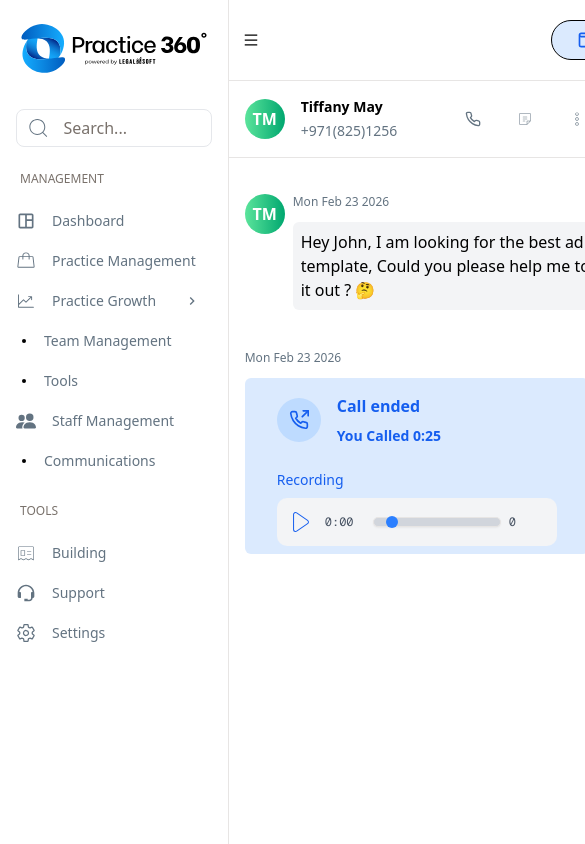
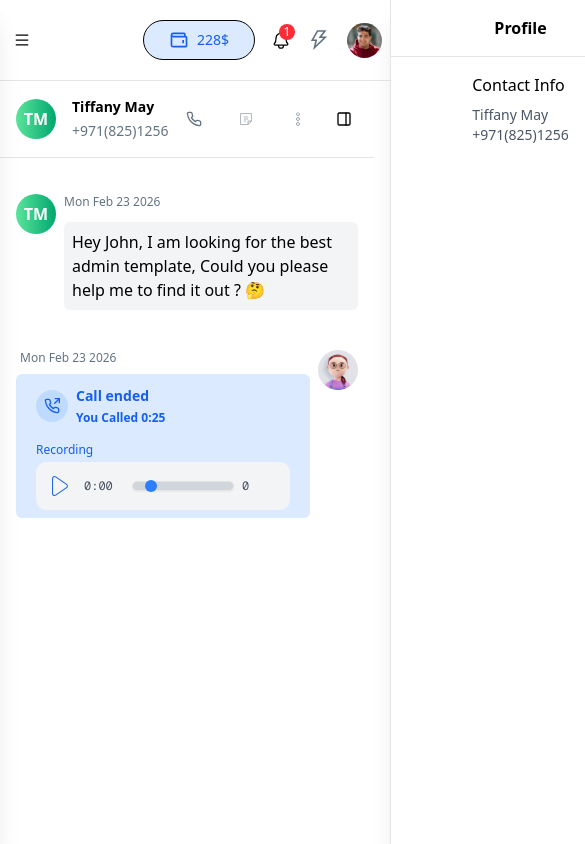
Before and after one commit to amirhosein7590/lead_assist_task, a Next.js app: page / in a window 390 px wide. Shown: the top 844 px of the page, 585 px wide, since content can reach past the window. Built offline with nearby package versions, Linux system fonts and the light colour scheme.

Commit message:
fix sidebar bug in phone screen sizes

```diff
--- a/src/app/layout.js
+++ b/src/app/layout.js
@@ -22,22 +22,23 @@ const geistMono = Geist_Mono({
 export const metadata = {
   title: "Create Next App",
   description: "Generated by create next app",
-  viewport: "width=device-width,initial-scale=1",
+};
+export const viewport = {
+  width: "device-width",
+  initialScale: 1,
 };
 
 export default function RootLayout({ children }) {
   return (
     <html lang="en">
       <body
-        className={`${geistSans.variable} ${geistMono.variable} antialiased`}
+        className={`${geistSans.variable} ${geistMono.variable} antialiased overflow-x-hidden`}
       >
         <TooltipProvider>
           <MainSidebarProvider>
-            <div className="flex min-h-screen">
-              {" "}
-              {/* این div رو اضافه کن */}
-              <AppSidebar /> {/* اینجا AppSidebar استفاده کن */}
-              <div className="flex-1 flex flex-col">
+            <div className="flex min-h-screen overflow-x-hidden">
+              <AppSidebar />
+              <div className="flex-1 flex flex-col overflow-x-hidden">
                 <Navbar />
                 <main className="flex-1 p-4 pt-0 pl-0">{children}</main>
               </div>
--- a/src/components/modules/audioPlayer.jsx
+++ b/src/components/modules/audioPlayer.jsx
@@ -65,7 +65,7 @@ const AudioPlayer = ({ src, className }) => {
 
   return (
     <div
-      className={`flex items-center gap-2 p-2 bg-gray-100 rounded-lg min-w-[280px] ${className}`}
+      className={`flex items-center gap-2 p-2 bg-gray-100 rounded-lg max-w-full ${className}`}
     >
       <Button
         variant="icon"
--- a/src/components/modules/call.jsx
+++ b/src/components/modules/call.jsx
@@ -5,34 +5,38 @@ import AudioPlayer from "./audioPlayer";
 
 function Call({ avatarSrc, date, timeLeft, audioSrc, text }) {
   return (
-    <div className="flex gap-x-2 flex-row-reverse mt-10 lg:mt-0">
+    <div className="flex gap-x-2 flex-row-reverse mt-10 lg:mt-0 w-full max-w-full lg:w-100">
       <UserAvatar avatarSrc={avatarSrc} />
-      <div className="message-info gap-y-3 flex flex-col">
-        <span className="date text-xs text-(--base-gray)">
+      <div className="message-info gap-y-2 lg:gap-y-3 flex flex-col flex-1 min-w-0">
+        <span className="date text-xs text-(--base-gray) px-1">
           {date.toDateString()}
         </span>
-        <div className="call-info w-full lg:w-100 flex flex-col gap-y-4 px-4 py-2 bg-blue-100 rounded-sm">
-          <div className="call-status gap-x-4 py-2 px-4 w-full flex items-center">
-            <span className="icon-wrapper rounded-full p-3 bg-blue-200 flex items-center justify-center">
+        <div className="call-info w-full max-w-full flex flex-col gap-y-3 lg:gap-y-4 px-3 lg:px-4 py-2 bg-blue-100 rounded-sm">
+          <div className="call-status gap-x-2 lg:gap-x-4 py-1 lg:py-2 px-2 lg:px-4 w-full flex items-center">
+            {" "}
+            <span className="icon-wrapper rounded-full p-2 lg:p-3 bg-blue-200 flex items-center justify-center flex-shrink-0">
               <FiPhoneOutgoing
-                className="w-5 h-5 lg:!w-7 lg:!h-7"
+                className="w-4 h-4 lg:!w-6 lg:!h-6"
                 color="var(--light-blue)"
               />
             </span>
-            <div className="flex flex-col gap-y-2">
-              <span className="font-semibold text-(--light-blue)">
+            <div className="flex flex-col gap-y-1 lg:gap-y-2 flex-1 min-w-0">
+              <span className="font-semibold text-(--light-blue) text-sm lg:text-base truncate">
                 Call ended
               </span>
-              <span className="text-sm font-semibold text-(--light-blue)">
+              <span className="text-xs lg:text-sm font-semibold text-(--light-blue) truncate">
                 You Called {timeLeft}
               </span>
             </div>
           </div>
-          <div className="audio-wrapper px-4 flex flex-col">
-            <span className="audio-status text-sm text-(--light-blue)">
+          <div className="audio-wrapper px-2 lg:px-4 flex flex-col w-full">
+            <span className="audio-status text-xs lg:text-sm text-(--light-blue)">
               Recording
             </span>
-            <AudioPlayer className="mt-2" src="/music/sample-audio.mp3" />
+            <AudioPlayer
+              className="mt-1 lg:mt-2 w-full"
+              src="/music/sample-audio.mp3"
+            />
           </div>
         </div>
       </div>
--- a/src/components/modules/sidebar/mainSidebar.jsx
+++ b/src/components/modules/sidebar/mainSidebar.jsx
@@ -2,7 +2,6 @@
 
 import React, { useState, useEffect, createContext, useContext } from "react";
 import { cn } from "@/lib/utils";
-import { useIsMobile } from "@/hooks/use-mobile";
 import { Button } from "../button";
 import { AiOutlineMenu } from "react-icons/ai";
 import Image from "next/image";
@@ -24,22 +23,11 @@ export function useMainSidebar() {
 }
 
 // Provider
-export function MainSidebarProvider({ children, defaultOpen = true }) {
-  const isMobile = useIsMobile();
+export function MainSidebarProvider({ children }) {
   const [isOpen, setIsOpen] = useState(false);
-
-  useEffect(() => {
-    if (isMobile) {
-      setIsOpen(false);
-    } else {
-      setIsOpen(true);
-    }
-  }, [isMobile]);
-
   const toggleSidebar = () => setIsOpen((prev) => !prev);
-
   return (
-    <MainSidebarContext.Provider value={{ isOpen, toggleSidebar, isMobile }}>
+    <MainSidebarContext.Provider value={{ isOpen, toggleSidebar }}>
       {children}
     </MainSidebarContext.Provider>
   );
@@ -63,27 +51,25 @@ export function MainSidebarTrigger({ className, children, ...props }) {
 
 // Main Sidebar Component
 export function AppSidebar() {
-  const { isOpen, toggleSidebar, isMobile } = useMainSidebar();
+const { isOpen, toggleSidebar } = useMainSidebar();
 
 return (
 <>
 <aside
 className={cn(
-          "h-screen bg-background transition-all duration-300 border-r",
-          isMobile
-            ? "fixed inset-y-0 left-0 z-40 w-64 shadow-xl"
-            : "relative w-64",
-          isMobile && !isOpen && "-translate-x-full",
+"h-screen bg-background border-r transition-transform duration-300",
+// موبایل: fixed و slide-in/out
+"fixed inset-y-0 left-0 z-40 w-64 shadow-xl transform",
+isOpen ? "translate-x-0" : "-translate-x-full",
+// دسکتاپ: relative، همیشه visible
+"lg:relative lg:translate-x-0 lg:shadow-none"
 )}
 >
 <div className="flex flex-col h-full overflow-auto">
 <div className="flex items-center flex-col gap-y-7 px-4 mb-4 pt-4">
 <Image width={218} height={72} alt="logo" src="/icons/logo.svg" />
 <div className="search-input flex px-2 justify-between items-center border border-gray-200 rounded-md focus-within:border-ring focus-within:ring-ring/50 focus-within:ring-[3px] transition-[color,box-shadow]">
-              <CiSearch
-                className="!w-[32px] !h-[24px]"
-                color="var(--base-gray)"
-              />
+<CiSearch className="!w-[32px] !h-[24px]" color="var(--base-gray)" />
 <Input
 className="border-0 shadow-none !py-0 focus-visible:ring-0 focus-visible:outline-none"
 placeholder="Search..."
@@ -117,10 +103,10 @@ export function AppSidebar() {
 </div>
 </aside>
 
-      {/* اویرلی برای موبایل */}
-      {isMobile && isOpen && (
+{/* overlay فقط برای موبایل */}
+{isOpen && (
 <div
-          className="fixed inset-0 bg-black/20 z-30"
+className="fixed inset-0 bg-black/20 z-30 lg:hidden"
 onClick={toggleSidebar}
 />
 )}
--- a/src/components/modules/sidebar/sidebarContact.jsx
+++ b/src/components/modules/sidebar/sidebarContact.jsx
@@ -1,14 +1,9 @@
-// components/modules/sidebar/simpleContactSidebar.jsx
 "use client";
-
-import React, { useState, useEffect, createContext, useContext } from "react";
+import React, { useState, createContext, useContext, useCallback } from "react";
 import { cn } from "@/lib/utils";
-import { useIsMobile } from "@/hooks/use-mobile";
 import { Button } from "../button";
 import { LuPanelRight } from "react-icons/lu";
-
 const ContactSidebarContext = createContext(null);
-
 export function useContactSidebar() {
   const context = useContext(ContactSidebarContext);
   if (!context) {
@@ -18,31 +13,24 @@ export function useContactSidebar() {
   }
   return context;
 }
-
 export function ContactSidebarProvider({ children, defaultOpen = true }) {
-  const isMobile = useIsMobile();
-  const [isOpen, setIsOpen] = useState(false);
-
-  useEffect(() => {
-    if (isMobile) {
-      setIsOpen(false);
+  const isMobile = useCallback(() => {
+    if (window.innerWidth <= 990) {
+      return true;
     } else {
-      setIsOpen(true);
+      return false;
     }
-  }, [isMobile]);
-
+  }, []);
+  const [isOpen, setIsOpen] = useState(isMobile ? false : defaultOpen);
   const toggleSidebar = () => setIsOpen((prev) => !prev);
-
   return (
-    <ContactSidebarContext.Provider value={{ isOpen, toggleSidebar, isMobile }}>
+    <ContactSidebarContext.Provider value={{ isOpen, toggleSidebar }}>
       {children}
     </ContactSidebarContext.Provider>
   );
 }
-
 export function ContactSidebarTrigger({ className, children, ...props }) {
   const { toggleSidebar } = useContactSidebar();
-
   return (
     <Button
       variant="ghost"
@@ -55,31 +43,27 @@ export function ContactSidebarTrigger({ className, children, ...props }) {
     </Button>
   );
 }
-
 export function SidebarContact({ children }) {
-  const { isOpen, toggleSidebar, isMobile } = useContactSidebar();
-
+  const { isOpen, toggleSidebar } = useContactSidebar();
   return (
     <>
       <aside
         className={cn(
-          "h-full bg-background flex flex-col items-center transition-all duration-300 w-4/12",
-          isMobile
-            ? "fixed w-8/12 inset-y-0 right-0 z-40 shadow-xl border-l"
-            : "relative w-4/12 border-l",
-          isMobile && !isOpen && "translate-x-full",
+          "h-full bg-background flex flex-col items-center transition-transform duration-300 border-l",
+          "fixed inset-y-0 right-0 z-40 w-8/12 shadow-xl transform",
+          isOpen ? "translate-x-0" : "translate-x-full",
+          "lg:relative lg:translate-x-0 lg:w-1/4 lg:shadow-none",
         )}
       >
         <div className="flex flex-col items-center w-full p-4 border-b">
           <h2 className="font-semibold">Profile</h2>
         </div>
-
-        <div className="p-4 overflow-auto h-[calc(100%-60px)]">{children}</div>
+         <div className="p-4 overflow-auto h-[calc(100%-60px)]">{children}</div>
       </aside>
 
-      {isMobile && isOpen && (
+      {isOpen && (
         <div
-          className="fixed inset-0 bg-black/20 z-30"
+          className="fixed inset-0 bg-black/20 z-30 lg:hidden"
           onClick={toggleSidebar}
         />
       )}
--- a/src/components/templates/Index/chat.jsx
+++ b/src/components/templates/Index/chat.jsx
@@ -13,11 +13,14 @@ function Chat() {
           date={new Date()}
           text="Hey John, I am looking for the best admin template, Could you please help me to find it out ? 🤔"
         />
-        <Call
-          avatarSrc="/icons/avatar.svg"
-          date={new Date()}
-          timeLeft="0:25"
-        />
+        <div className="w-full flex flex-row-reverse">
+          {" "}
+          <Call
+            avatarSrc="/icons/avatar.svg"
+            date={new Date()}
+            timeLeft="0:25"
+          />
+        </div>
       </div>
     </div>
   );
--- a/src/hooks/use-mobile.js
+++ b/src/hooks/use-mobile.js
@@ -1,16 +1,24 @@
 import * as React from "react";
-const MOBILE_BREAKPOINT = 768;
+const MOBILE_BREAKPOINT = 992;
 export function useIsMobile() {
   const [isMobile, setIsMobile] = React.useState(false);
   React.useEffect(() => {
-    const mql = window.matchMedia(`max-width: ${MOBILE_BREAKPOINT - 1}px`);
-    const handleChange = (e) => {
-      setIsMobile(e.matches);
-    };
-    // مقدار اولیه دقیق
-    setIsMobile(mql.matches);
-    mql.addEventListener("change", handleChange);
-    return () => mql.removeEventListener("change", handleChange);
+    window.addEventListener("resize", () => {
+      if (window.innerWidth <= MOBILE_BREAKPOINT) {
+        setIsMobile(true);
+      } else {
+        setIsMobile(false);
+      }
+    });
+    window.addEventListener("load", () => {
+      window.addEventListener("resize", () => {
+        if (window.innerWidth <= MOBILE_BREAKPOINT) {
+          setIsMobile(true);
+        } else {
+          setIsMobile(false);
+        }
+      });
+    });
   }, []);
   return isMobile;
 }
```
Lines whose indentation alone changed are shown as unchanged.
